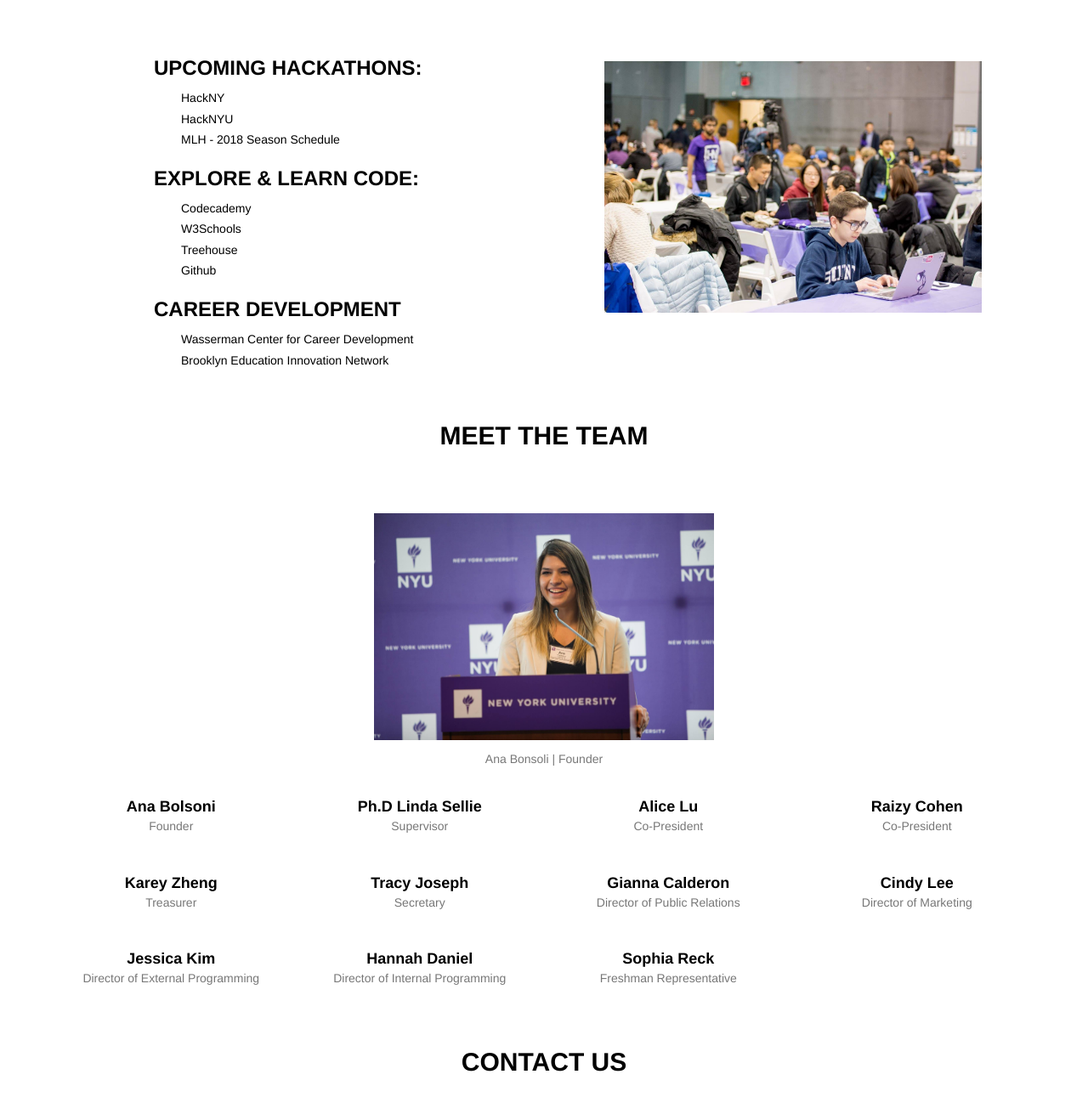
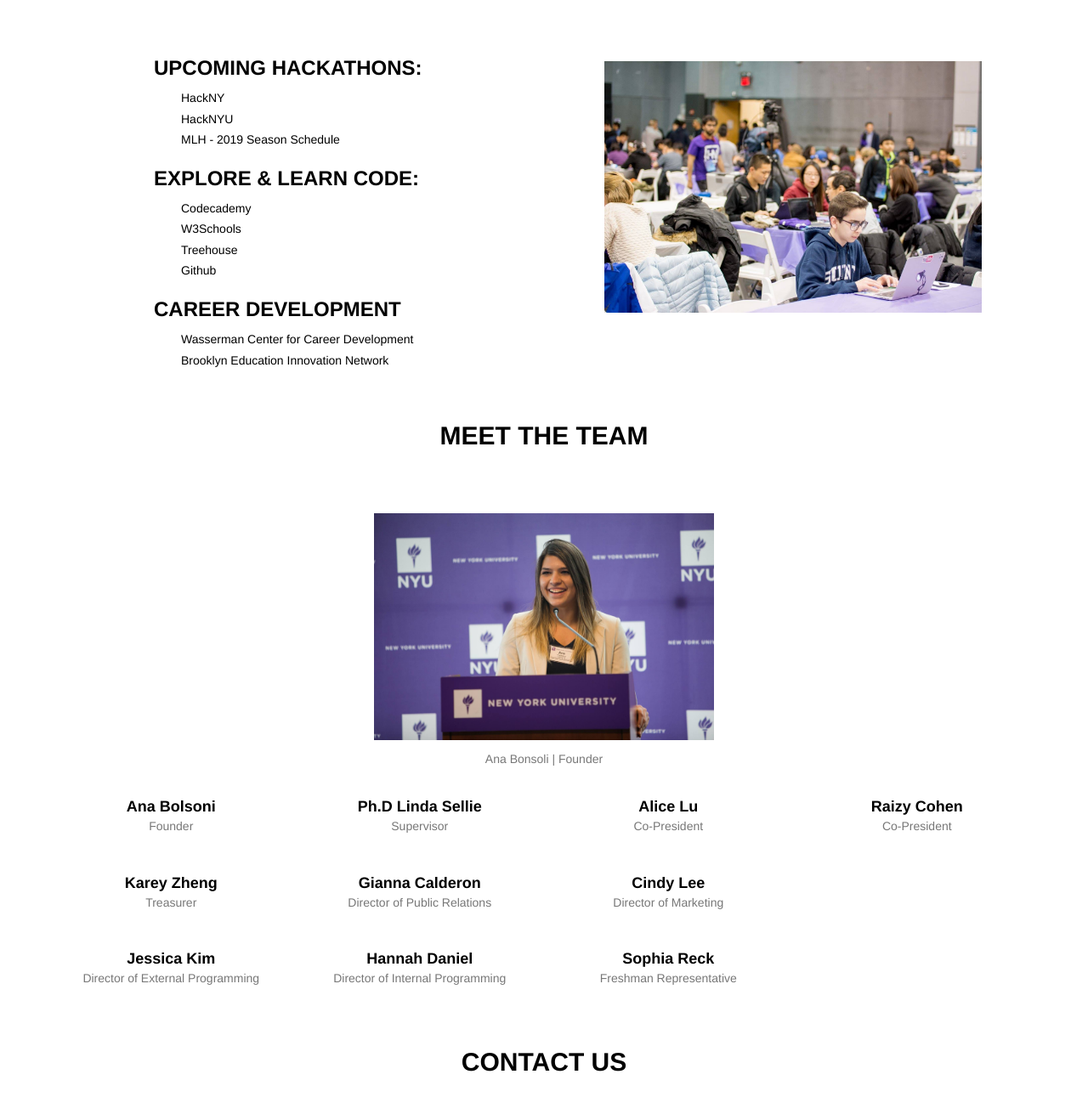
Before and after one commit to nyu-acm-w/ACM-W, a plain HTML site: page index.html in a window 1280 px wide. Shown: the part 1788-3079 px from the top of the page at 85% size. Drawn offline with nearby package versions, Linux system fonts and the light colour scheme.

Commit message:
removing secretary and updating link to mlh

```diff
--- a/index.html
+++ b/index.html
@@ -106,7 +106,7 @@ Women's Chapter">
                     <ul style="list-style-type:none">
                         <li><a href="http://hackny.org/hackathon/">HackNY</a></li>
                         <li><a href="http://hacknyu.org/">HackNYU</a></li>
-                        <li><a href="https://mlh.io/seasons/na-8/events">MLH - 2018 Season Schedule</a></li>
+                        <li><a href="https://mlh.io/seasons/na-2019/events">MLH - 2019 Season Schedule</a></li>
                     </ul>
 
                     <h3>Explore &amp Learn Code:</h3>
@@ -172,12 +172,6 @@ Women's Chapter">
                     <div class="team-member">
                         <h4>Karey Zheng</h4>
                         <p class="text-muted">Treasurer</p>
-                    </div>
-                </div>
-                <div class="col-sm-3">
-                    <div class="team-member">
-                        <h4>Tracy Joseph</h4>
-                        <p class="text-muted">Secretary</p>
                     </div>
                 </div>
                 <div class="col-sm-3">
```
